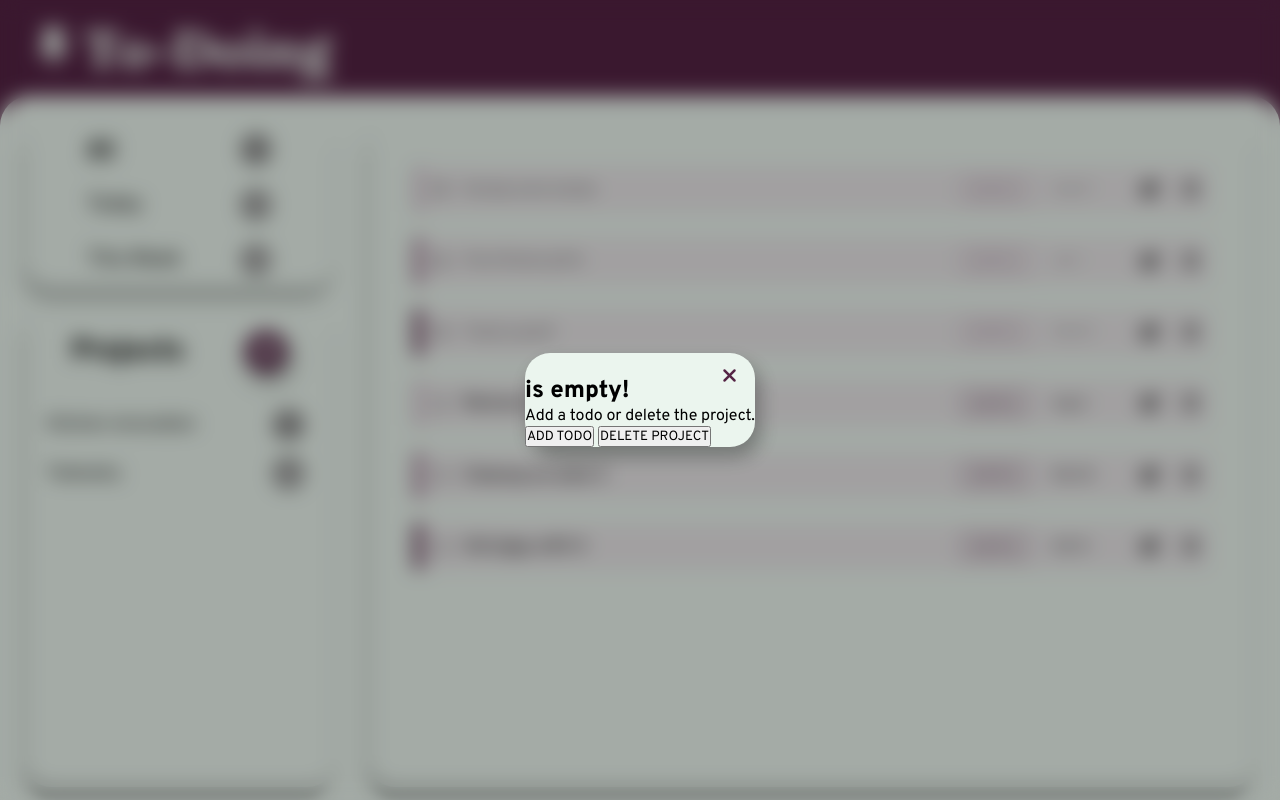
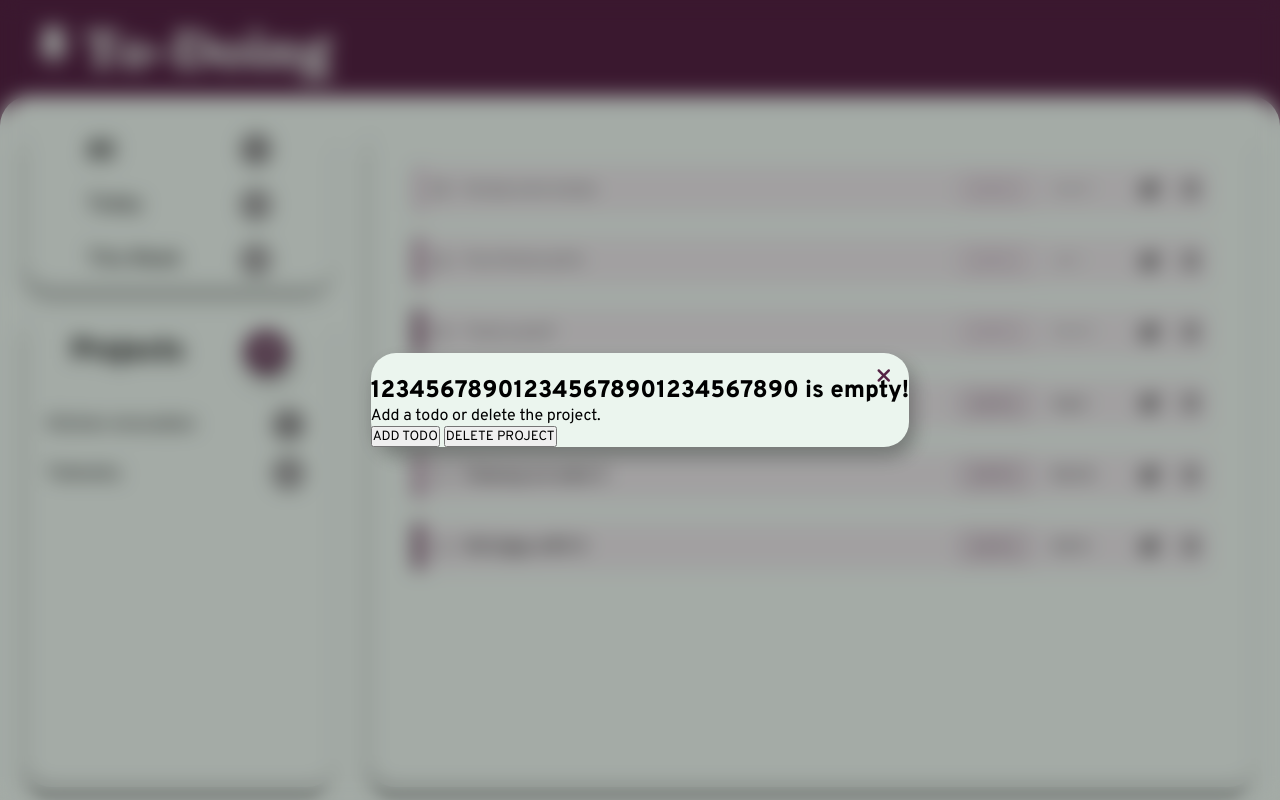
Before and after one commit to cynthem/todo-list-II, a website: page src/custom.html in a window 1280 px wide. Drawn offline with Linux system fonts and the light colour scheme.

Commit message:
Add empty project popup placeholder title

```diff
--- a/src/custom.html
+++ b/src/custom.html
@@ -331,7 +331,7 @@
                 <i class="fa-solid fa-xmark fa-lg" id="empty-project-exit"></i>
             </div>
             <div class="empty-project-text">
-                <h2 class="empty-project-title"><span class="empty-project-name"></span> is empty!</h2>
+                <h2 class="empty-project-title"><span class="empty-project-name">123456789012345678901234567890</span> is empty!</h2>
                 <p>Add a todo or delete the project.</p>
             </div>
             <div class="empty-project-btns">
```
Also changed, not shown: dist/index.html.
